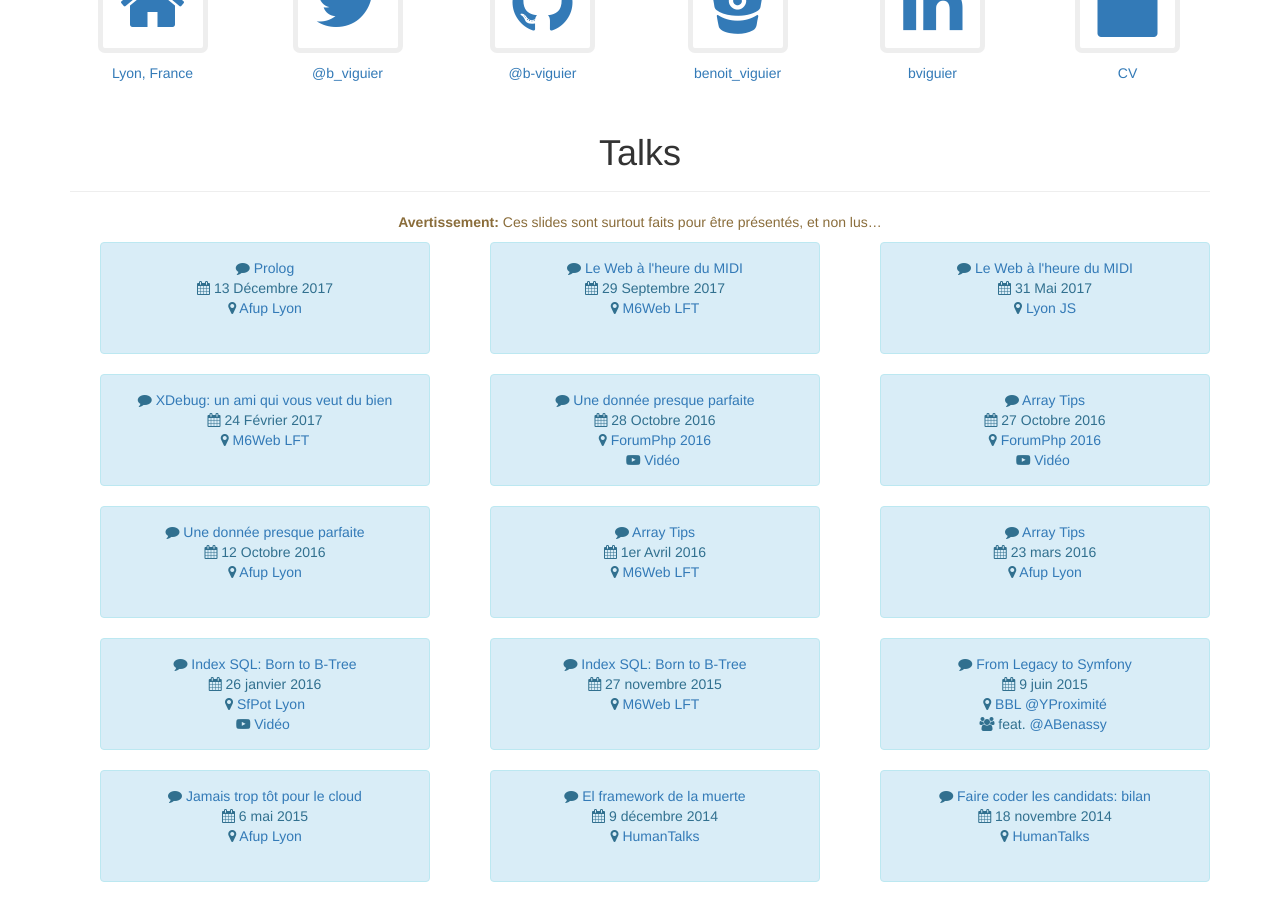
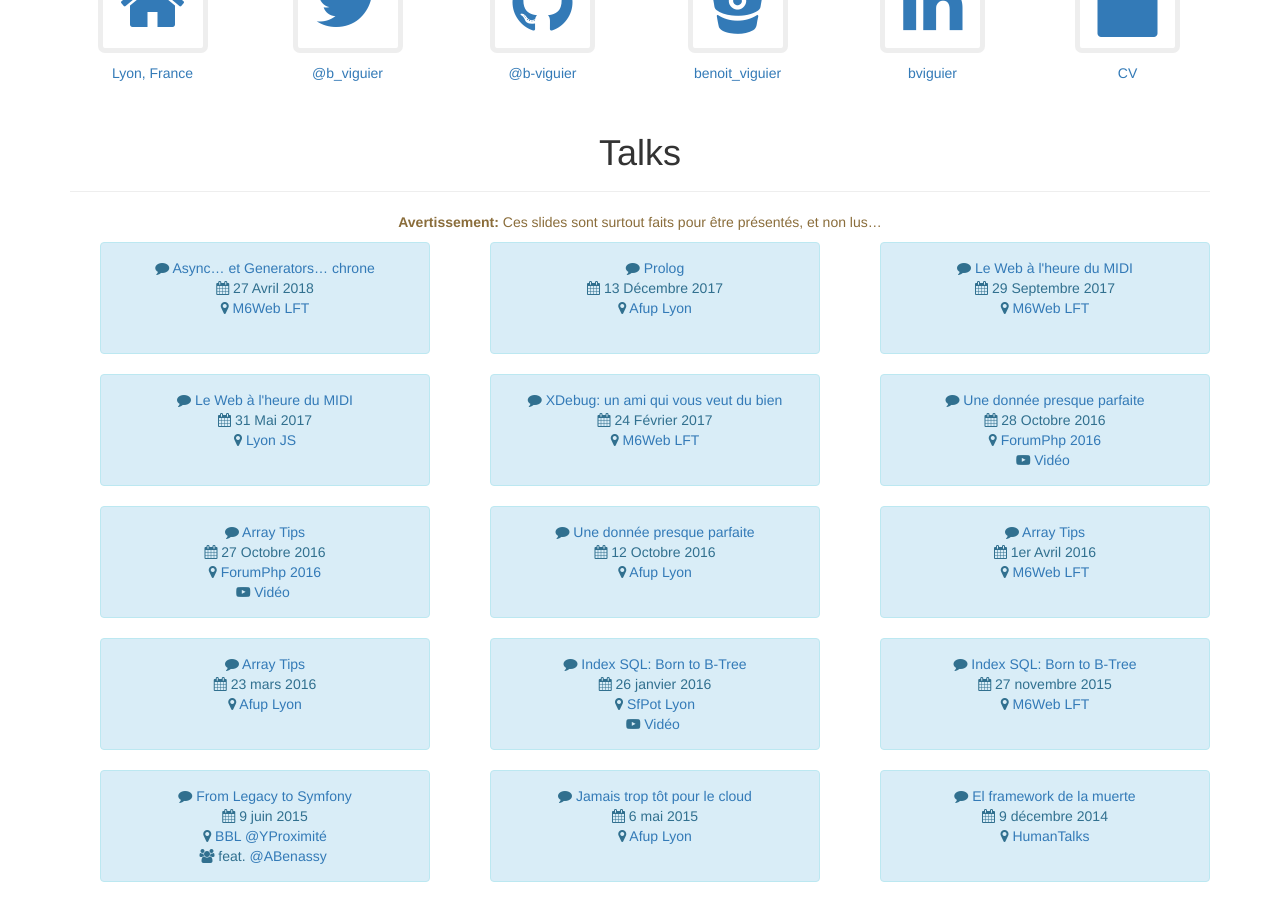
Before and after one commit to b-viguier/b-viguier.github.io, a Jekyll site: the page built from index.html, in a window 1280 px wide and 900 px high, scrolled down 436 px. Built offline with Jekyll 4.4.1, drawn with Linux system fonts in a browser that asks for light colours; nearby versions of some CDN libraries.

Commit message:
Added AsyncGenerators talk

```diff
--- a/_data/talks.yml
+++ b/_data/talks.yml
@@ -1,3 +1,9 @@
+-
+    title: Async… et Generators… chrone
+    url: downloads/talks/M6WLFT-AsyncGenerators.pdf
+    date: 27 Avril 2018
+    event: M6Web LFT
+    event_url: http://tech.m6web.fr
 -
     title: Prolog
     url: downloads/talks/AfupLyon-Prolog.pdf
```
Also changed, not shown: 1 other file.
